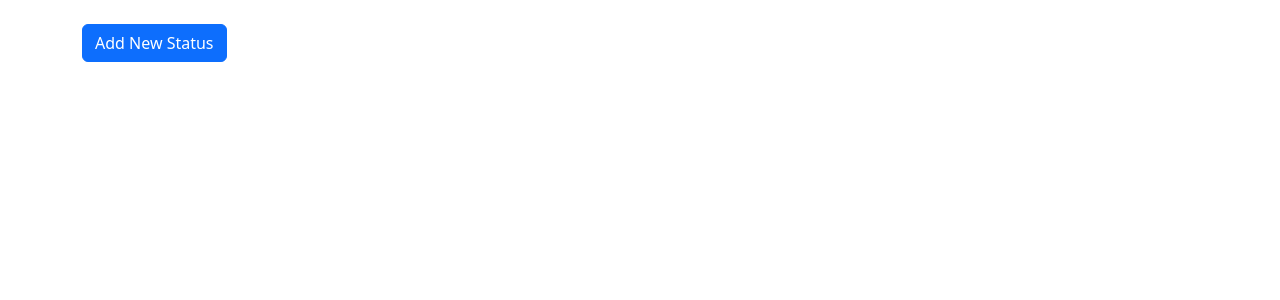
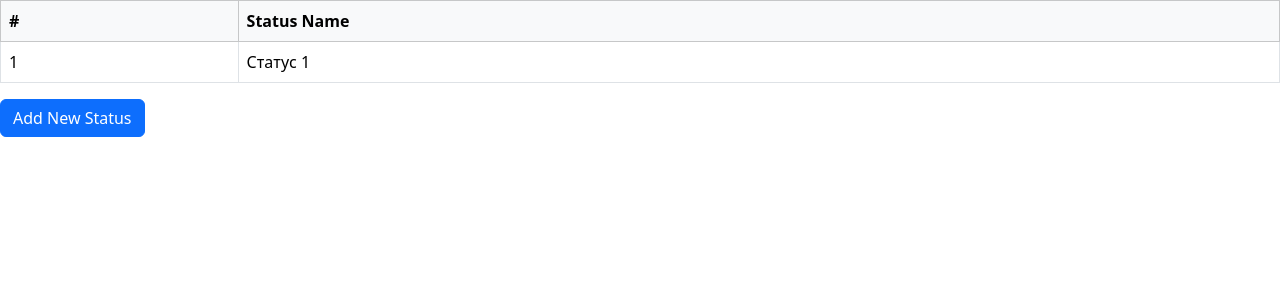
Before and after one commit to TheAlexGrimes30/WebTrafficApplication, a Django app: page /additional/ in a window 1280 px wide. Shown: the part 80-380 px from the top of the page. Run offline with Django 5.2, Linux system fonts and the light colour scheme; data comes from the database, SQL or seed files in the repository; both versions use the stored data as it was after the commit.

Commit message:
Status list initialized.

```diff
--- a/MoneyProject/RecordApp/views.py
+++ b/MoneyProject/RecordApp/views.py
@@ -13,4 +13,8 @@ class StatusCreateView(CreateView):
     success_url = reverse_lazy('record_utils')
 
 def additional_view(request):
-    return render(request, "record_utils.html")
+    statuses = Status.objects.all()
+    context = {
+        "statuses": statuses
+    }
+    return render(request, "record_utils.html", context=context)
--- a/MoneyProject/templates/record_utils.html
+++ b/MoneyProject/templates/record_utils.html
@@ -3,14 +3,30 @@
 {% block title %} Crate new Status {% endblock %}
 
 {% block content %}
-    <div class="container mt-4">
-        <div class="row">
-          <div class="col-md-12">
 
-            <div class="mb-4">
-              <a href="{% url 'status_create' %}" class="btn btn-primary">Add New Status</a>
-            </div>
-          </div>
-        </div>
+    {% if statuses %}
+      <table class="table table-bordered table-hover">
+        <thead class="table-light">
+          <tr>
+            <th scope="col">#</th>
+            <th scope="col">Status Name</th>
+          </tr>
+        </thead>
+        <tbody>
+          {% for status in statuses %}
+            <tr>
+              <td>{{ forloop.counter }}</td>
+              <td>{{ status.status_name }}</td>
+            </tr>
+          {% endfor %}
+        </tbody>
+      </table>
+    {% else %}
+      <p>No statuses found.</p>
+    {% endif %}
+
+    <div class="mb-4">
+        <a href="{% url 'status_create' %}" class="btn btn-primary">Add New Status</a>
     </div>
+
 {% endblock %}
```
Also changed, not shown: MoneyProject/db.sqlite3.
